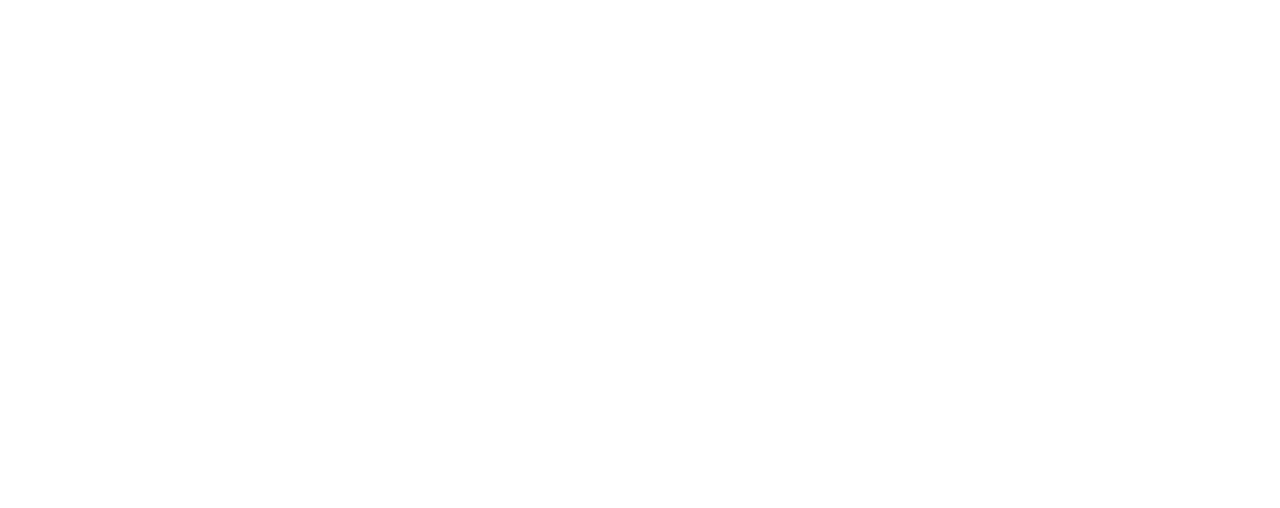
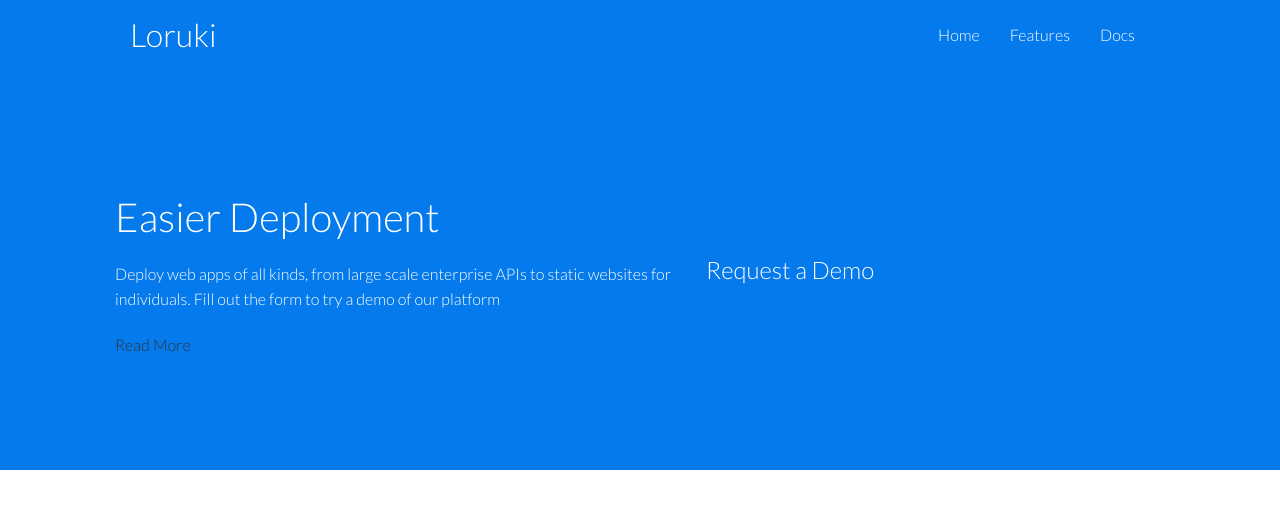
Before and after one commit to lab-antwerp-1/agile-group-3, a website: page index.html in a window 1280 px wide. Drawn offline with Linux system fonts and the light colour scheme.

Commit message:
the first part of the website Navbar and Showcase

```diff
--- a/index.html
+++ b/index.html
@@ -1,5 +1,6 @@
 <!DOCTYPE html>
 <html lang="en">
+
 <head>
   <meta charset="UTF-8" />
   <link rel="icon" type="image/svg+xml" href="./client/assets/favicon.ico" />
@@ -8,5 +9,39 @@
 
   <link href="./styles/index.css" rel="stylesheet" />
 </head>
-  <body></body>
+
+<body>
+
+  <!--Navbar-->
+  <div class="navbar">
+    <div class="container flex">
+      <h1 class="logo">Loruki</h1>
+      <nav>
+        <ul>
+          <li><a href="index.html">Home</a></li>
+          <li><a href="features.html">Features</a></li>
+          <li><a href="docs.html">Docs</a></li>
+        </ul>
+      </nav>
+    </div>
+  </div>
+  <!--Showcase-->
+  <section class="showcase">
+    <div class="container grid">
+      <div class="showcase-text">
+        <h1>Easier Deployment</h1>
+        <p>Deploy web apps of all kinds, from large scale enterprise APIs to static websites for individuals. Fill out
+          the form to try a demo of our platform</p>
+        <a href="features.html" class="btn btn-outline">Read More</a>
+      </div>
+      <div class="showcase-form card">
+        <h2>Request a Demo</h2>
+        <!-- <form>
+
+        </form> -->
+      </div>
+    </div>
+  </section>
+</body>
+
 </html>
--- a/styles/index.css
+++ b/styles/index.css
@@ -1 +1,108 @@
 @import url("./something.css");
+@import url('https://fonts.googleapis.com/css2?family=Lato:wght@300&display=swap');
+
+:root
+{
+  --primary-color: #047AED;
+}
+* {
+  box-sizing: border-box;
+  margin: 0;
+  padding: 0;
+
+}
+
+body{
+  font-family: 'lato', sans-serif;
+  color: #333;
+  line-height: 1.6;
+
+}
+ul{
+  list-style-type: none;
+}
+
+a{
+  text-decoration: none;
+  color: #333;
+
+}
+h1, h2 {
+  font-weight: 300;
+  line-height: 1.2;
+  margin: 10px 0;
+
+}
+p {
+  margin: 10px 0;
+
+}
+img {
+   width: 100%;
+}
+/* Navbar styling*/
+.navbar {
+  background-color: var(--primary-color);
+  color: #fff;
+  height: 70px;
+
+}
+.navbar ul{
+  display: flex;
+}
+.navbar a{
+  color: #fff;
+  padding: 10px;
+  margin: 0 5px;
+
+}
+.navbar a:hover{
+  border-bottom: 2px #fff solid;
+}
+.navbar .flex{
+  justify-content: space-between;
+}
+/* Showcase */
+.showcase {
+  height: 400px;
+  background-color: var(--primary-color);
+  color: #fff;
+  position: relative;
+
+}
+
+.showcase h1 {
+  font-size: 40px;
+
+}
+.showcase p{
+  margin: 20px 0;
+
+}
+.showcase .grid{
+  grid-template-columns: 55% 45%;
+  gap: 30px;
+}
+/* Utilities */
+.container {
+  max-width: 1100px;
+  margin: 0 auto;
+  overflow: auto;
+  padding: 0 40px;
+
+}
+.flex {
+  display: flex;
+  justify-content: center;
+  align-items: center;
+  height: 100%;
+
+}
+.grid{
+  display: grid;
+  grid-template-columns: repeat(2, 1fr);
+  gap: 20px;
+  justify-content: center;
+  align-items: center;
+  height: 100%;
+}
```
Lines whose indentation alone changed are shown as unchanged.
